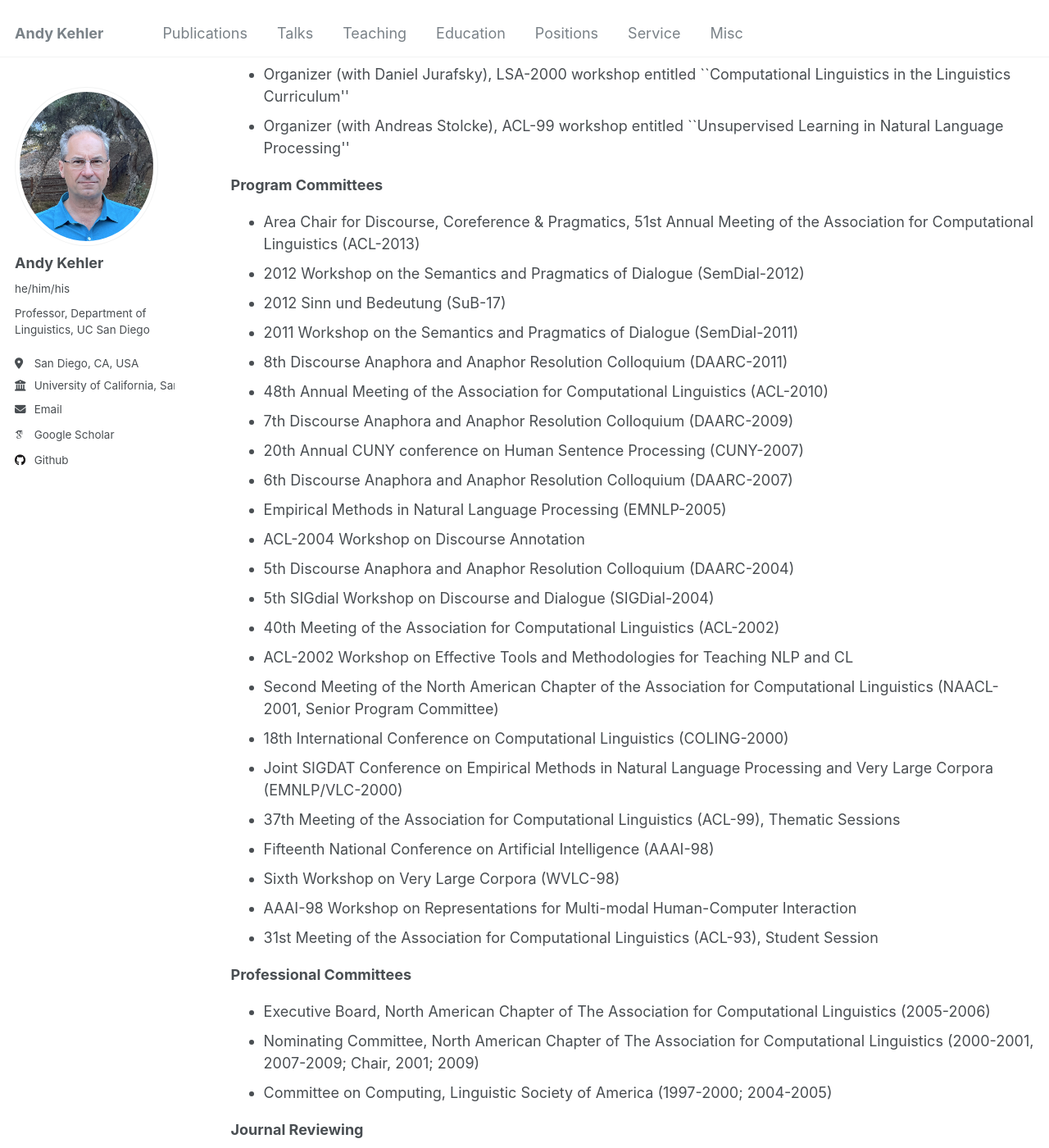
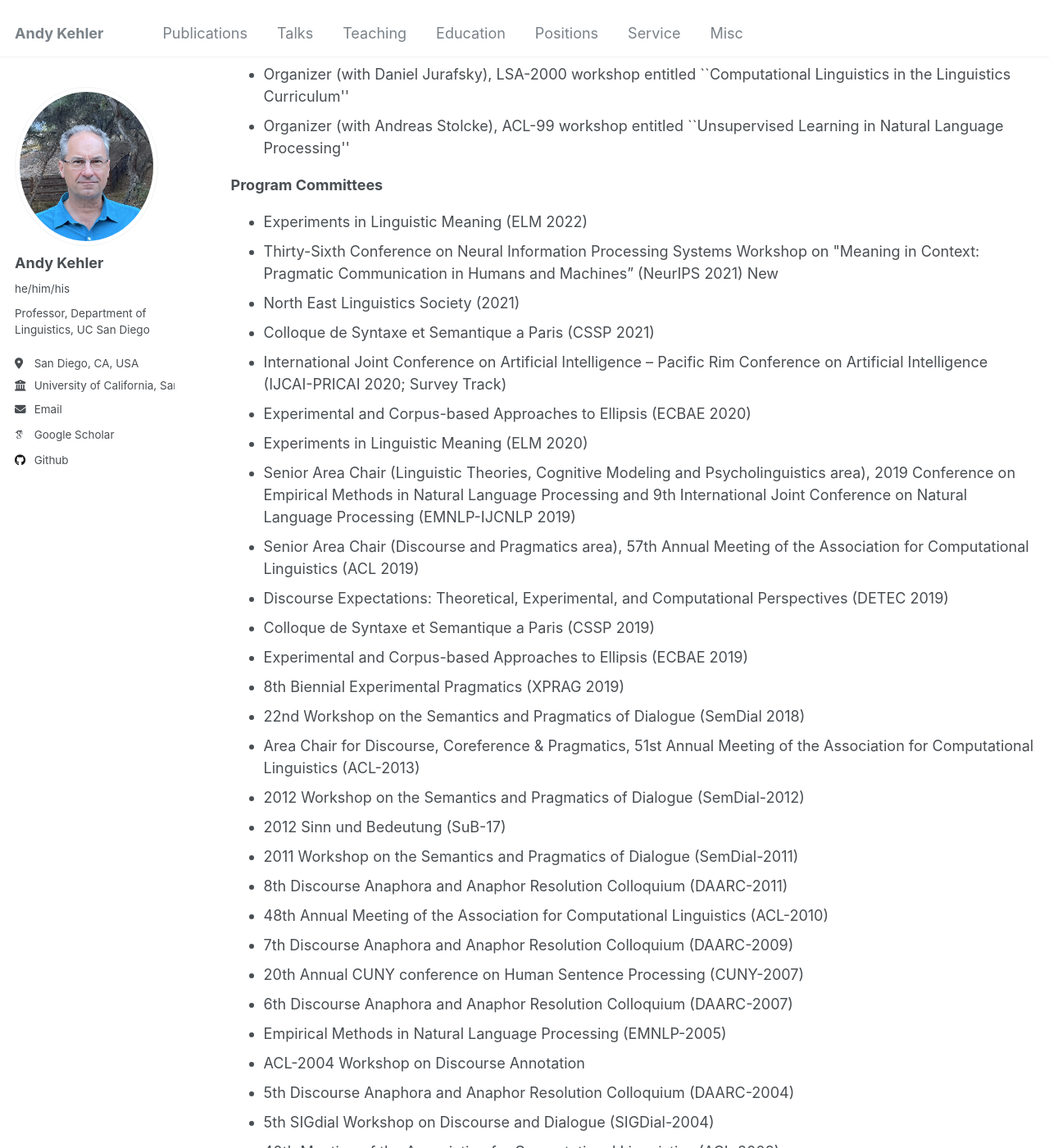
Before and after one commit to akehler/akehler.github.io, a Jekyll site: the page built from _pages/service.html, in a window 1280 px wide and 1400 px high, scrolled down 721 px. Shown: the whole window at 82% size. Built offline with Jekyll 4.4.1, drawn with Linux system fonts in a browser that asks for light colours; some web fonts are replaced.

Commit message:
Update service.html

```diff
--- a/_pages/service.html
+++ b/_pages/service.html
@@ -85,6 +85,48 @@ Organizer (with Andreas Stolcke), ACL-99 workshop entitled
 
 <STRONG>Program Committees</STRONG>
 <ul>
+
+<li>Experiments in Linguistic Meaning (ELM 2022)</li>
+<li>
+Thirty-Sixth Conference on Neural Information Processing Systems Workshop on  "Meaning in Context: Pragmatic Communication in Humans and Machines”  (NeurIPS 2021)  New
+</li><li>
+North East Linguistics Society (2021)
+</li><li>
+      Colloque de Syntaxe et Semantique a Paris (CSSP 2021)
+</li><li>
+  International Joint Conference on Artificial Intelligence – Pacific Rim Conference on Artificial Intelligence (IJCAI-PRICAI 2020; Survey Track)
+</li><li>
+  Experimental and Corpus-based Approaches to Ellipsis (ECBAE 2020)
+</li><li>
+  Experiments in Linguistic Meaning (ELM 2020)
+</li><li>
+  Senior Area Chair (Linguistic Theories, Cognitive Modeling and Psycholinguistics area), 2019 Conference on Empirical Methods in
+  Natural Language Processing and 9th International Joint Conference on Natural Language Processing (EMNLP-IJCNLP 2019)
+</li><li>
+Senior Area Chair (Discourse and Pragmatics area), 57th Annual Meeting of the Association for Computational Linguistics (ACL 2019)
+</li><li>
+Discourse Expectations: Theoretical, Experimental, and Computational Perspectives (DETEC 2019)
+</li><li>
+Colloque de Syntaxe et Semantique a Paris (CSSP 2019)
+</li><li>
+Experimental and Corpus-based Approaches to Ellipsis (ECBAE 2019)
+</li><li>
+  8th Biennial Experimental Pragmatics (XPRAG 2019)
+ </li><li>
+22nd Workshop on the Semantics and Pragmatics of Dialogue (SemDial 2018)
+ </li>
+
+
+
+
+
+
+
+
+
+
+
+
   <li>
   Area Chair for Discourse, Coreference & Pragmatics, 51st Annual Meeting of
   the Association for Computational Linguistics (ACL-2013)
```
